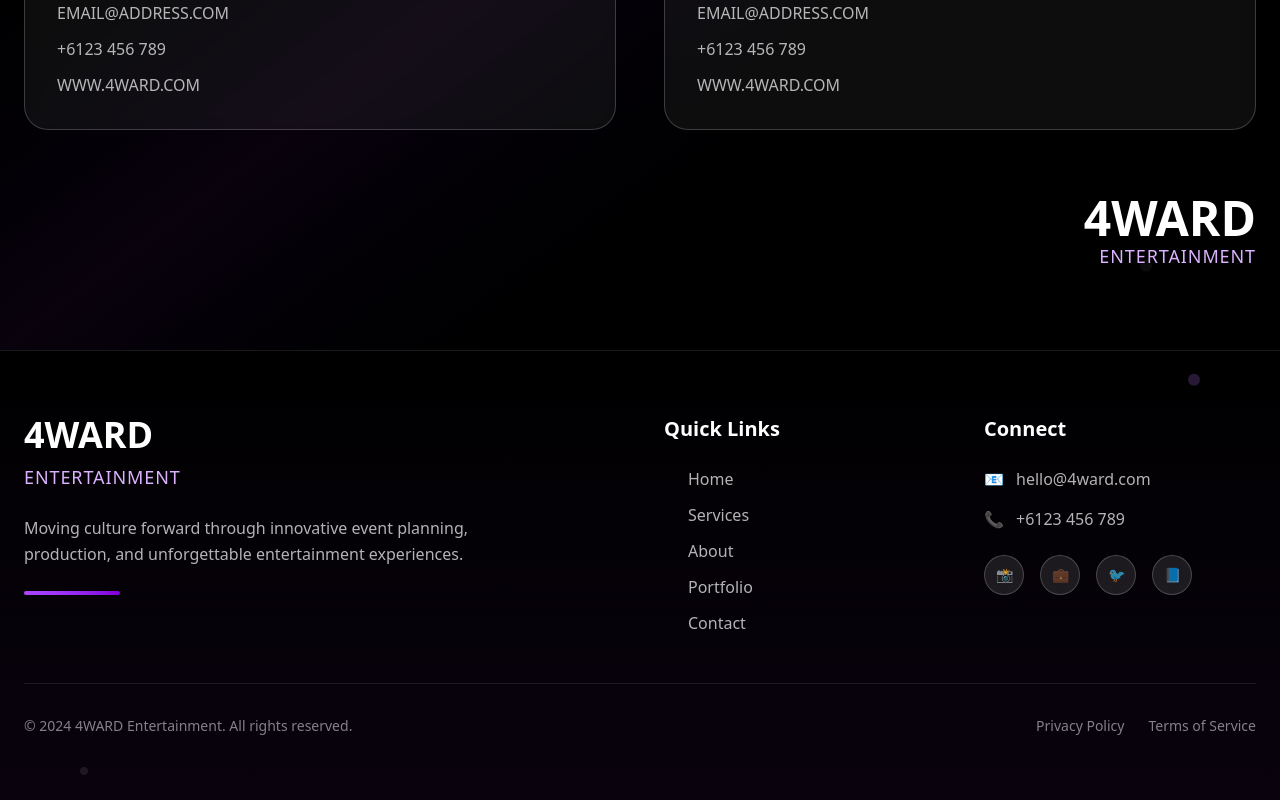
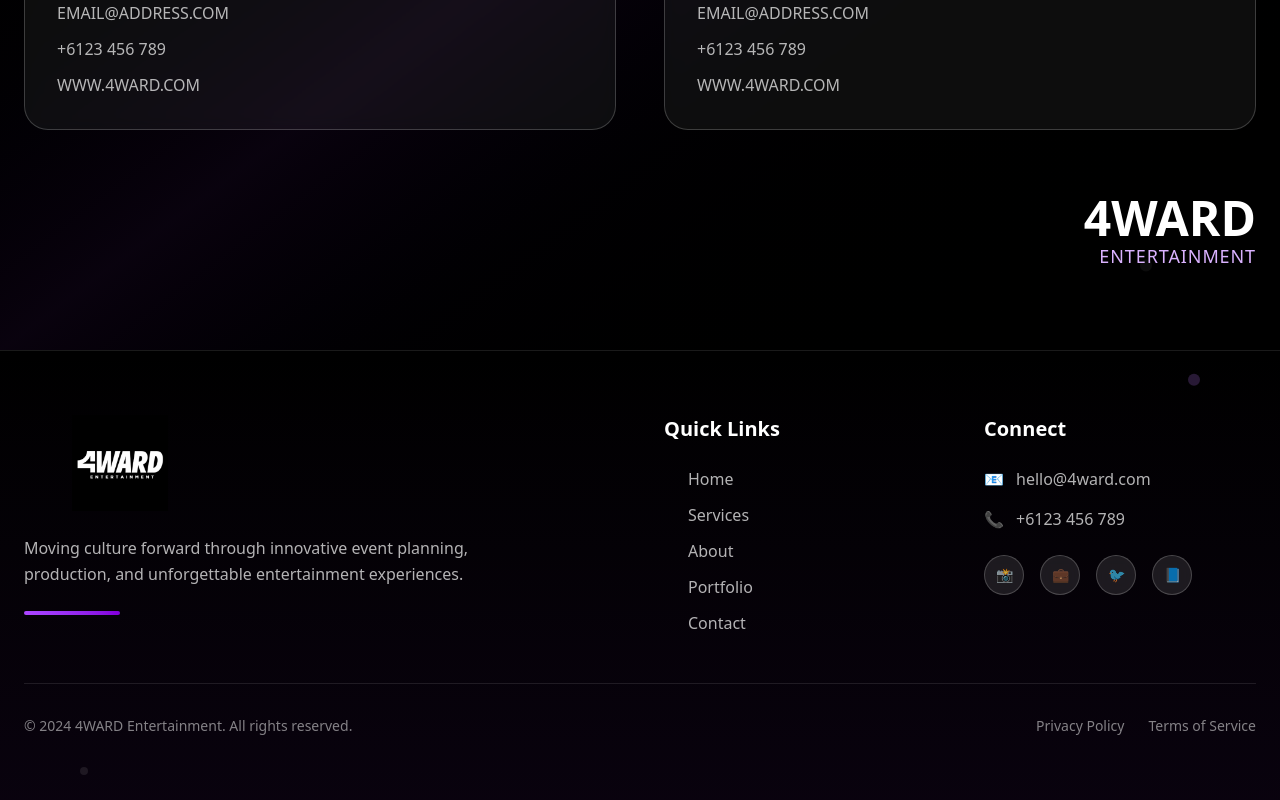
Before and after one commit to GearHead87/4ward-website-demo, a Next.js app: page / in a window 1280 px wide. Shown: the part 4802-5602 px from the top of the page. Built offline with nearby package versions, Linux system fonts and the light colour scheme; no server answers.

Commit message:
Replace text logo with image in Footer component for improved branding and visual consistency. Update hover effects for enhanced interactivity.

```diff
--- a/src/components/shared/Footer.tsx
+++ b/src/components/shared/Footer.tsx
@@ -3,6 +3,7 @@
 import { motion } from "motion/react";
 import { useInView } from "motion/react";
 import { useRef } from "react";
+import Image from "next/image";
 
 const Footer = () => {
   const ref = useRef(null);
@@ -44,24 +45,19 @@ const Footer = () => {
               whileHover={{ scale: 1.02 }}
               transition={{ duration: 0.2 }}
             >
-              <motion.h3
-                className="text-3xl md:text-4xl font-black text-white mb-2"
+              <motion.div
+                className="relative w-48 h-24"
                 whileHover={{
-                  color: "#a855f7",
+                  scale: 1.05,
                   transition: { duration: 0.3 }
                 }}
               >
-                4WARD
-              </motion.h3>
-              <motion.p
-                className="text-lg text-purple-300 font-light tracking-wider"
-                whileHover={{
-                  letterSpacing: "0.3em",
-                  transition: { duration: 0.3 }
-                }}
-              >
-                ENTERTAINMENT
-              </motion.p>
+                <img
+                  src="/4ward_logo.png"
+                  alt="4WARD Entertainment Logo"
+                  className="object-contain w-full h-full"
+                />
+              </motion.div>
             </motion.div>
 
             <motion.p
```
